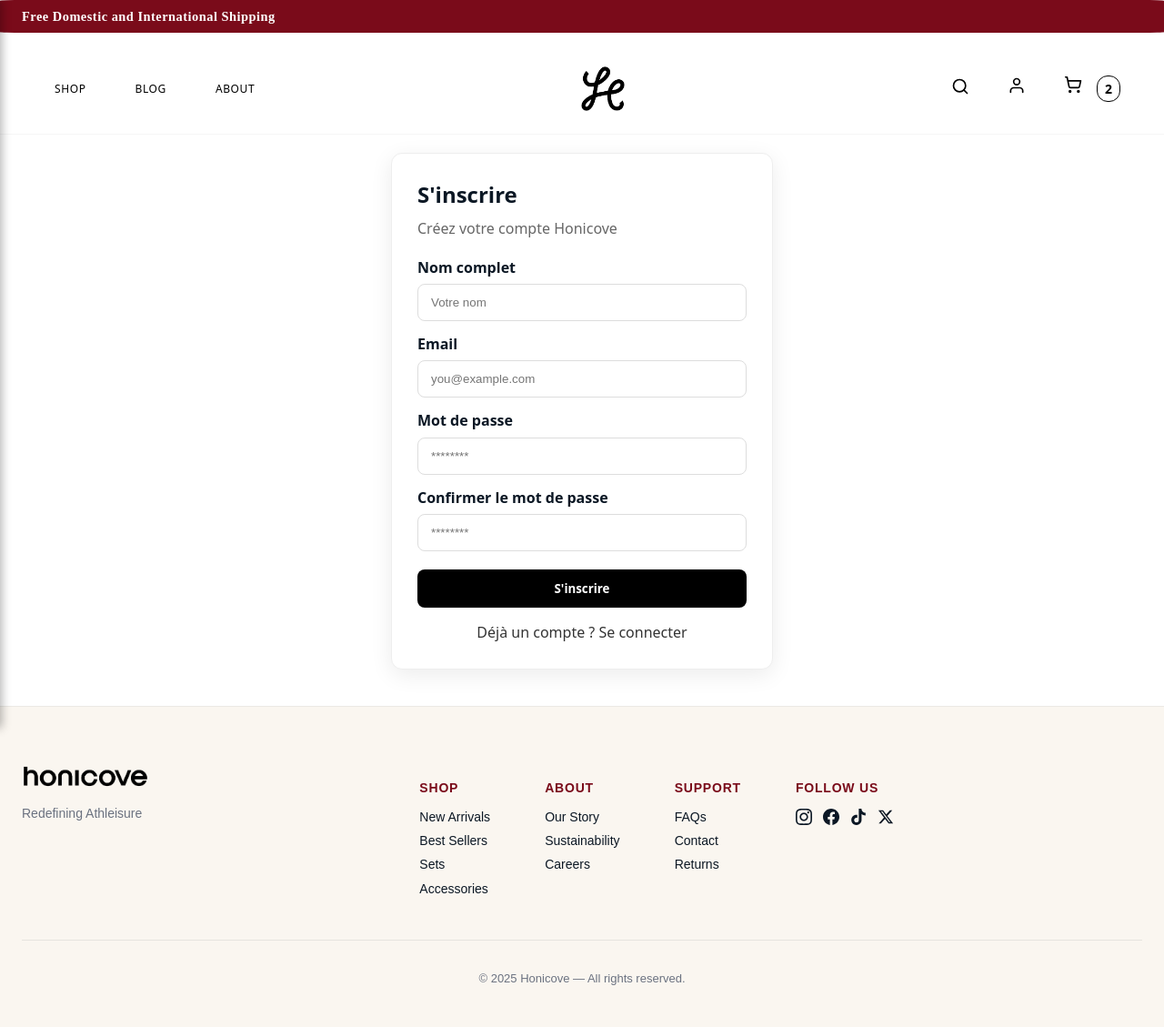
After one commit to TondereauRitchy/Honicove, a PHP site: page /dashboard/register.php in a window 1280 px wide. The commit adds this page. Shown: the whole page at 91% size. Run offline with PHP 8.4, Linux system fonts and the light colour scheme.

Commit message:
10-21-25 updte

```diff
--- a/admin/includes/menu.php
+++ b/admin/includes/menu.php
@@ -6,7 +6,7 @@
         <li class="active">
           <a href="index.php"><i class="fas fa-tachometer-alt"></i><span>Dashboard</span></a>
         </li>
-        <li><a href="produit.php"><i class="fas fa-truck"></i><span>Produit</span></a></li>
+        <li><a href="produit.php"><i class="fas fa-tshirt"></i><span>Produit</span></a></li>
         <li><a href="contact.php"><i class="fas fa-phone"></i><span>Contact</span></a></li>
         <li><a href="settings.php"><i class="fas fa-cog"></i><span>Settings</span></a></li>
         <li class="logout">
--- a/blog-detail.php
+++ b/blog-detail.php
@@ -43,13 +43,13 @@
       <h3>Shop</h3>
        <a href="#" class="shop-link" onclick="scrollToSection('shop', event)">new arrivals</a>
         <a href="#" class="shop-link" onclick="scrollToSection('shop', event)">clothing</a>
-        <a href="#" class="shop-link" onclick="scrollToSection('shop', event)">best sellers</a>
-        <a href="#" class="shop-link" onclick="scrollToSection('shop', event)">sets</a>
+        <a href="#" class="shop-link" onclick="scrollToSection('shop', event)">mats</a>
+        <a href="#" class="shop-link" onclick="scrollToSection('shop', event)">weights</a>
         <a href="#" class="shop-link" onclick="scrollToSection('shop', event)">accessories</a>
       </div>
 
       <div class="logo-primary" id="header-logo2">
-        <img src="logo/Secondary Mark, Black.png" alt="Honicove Logo" class="logo-mark">
+        <a href="index.php"><img src="logo/Secondary Mark, Black.png" alt="Honicove Logo" class="logo-mark"></a>
       </div>
 
       <nav class="main-nav" aria-label="Main navigation">
--- a/index.php
+++ b/index.php
@@ -48,8 +48,8 @@
       <h3>Shop</h3>
       <a href="#" onclick="scrollToSection('shop', event)">new arrivals</a>
       <a href="#" onclick="scrollToSection('shop', event)">clothing</a>
-      <a href="#" onclick="scrollToSection('shop', event)">best sellers</a>
-      <a href="#" onclick="scrollToSection('shop', event)">sets</a>
+      <a href="#" onclick="scrollToSection('shop', event)">mats</a>
+      <a href="#" onclick="scrollToSection('shop', event)">weights</a>
       <a href="#" onclick="scrollToSection('shop', event)">accessories</a>
     </div>
 
@@ -66,7 +66,7 @@
         <a href="#" onclick="toggleAccountDropdown(event)" aria-label="Account"><svg width="20" height="20" viewBox="0 0 24 24" fill="none" stroke="currentColor" stroke-width="2" stroke-linecap="round" stroke-linejoin="round"><path d="M20 21v-2a4 4 0 0 0-4-4H8a4 4 0 0 0-4 4v2"/><circle cx="12" cy="7" r="4"/></svg></a>
         <div id="account-dropdown" class="account-dropdown">
           <ul class="account-menu">
-            <a href="#" onclick="event.preventDefault();">Sign In</a>
+            <a href="sign.php">Sign In</a>
             <a href="#" onclick="event.preventDefault();">My Orders</a>
             <a href="#" onclick="event.preventDefault();">Account Settings</a>
             <a href="#" onclick="event.preventDefault();">Address Book</a>
--- a/produit.php
+++ b/produit.php
@@ -30,8 +30,8 @@
      <div class="overlay">
         <a href="#" class="shop-link" onclick="scrollToSection('shop', event)">new arrivals</a>
         <a href="#" class="shop-link" onclick="scrollToSection('shop', event)">clothing</a>
-        <a href="#" class="shop-link" onclick="scrollToSection('shop', event)">best sellers</a>
-        <a href="#" class="shop-link" onclick="scrollToSection('shop', event)">sets</a>
+        <a href="#" class="shop-link" onclick="scrollToSection('shop', event)">mats</a>
+        <a href="#" class="shop-link" onclick="scrollToSection('shop', event)">weights</a>
         <a href="#" class="shop-link" onclick="scrollToSection('shop', event)">accessories</a>
 
      </div>
@@ -50,7 +50,7 @@
         <a href="#" onclick="toggleAccountDropdown(event)" aria-label="Account"><svg width="20" height="20" viewBox="0 0 24 24" fill="none" stroke="currentColor" stroke-width="2" stroke-linecap="round" stroke-linejoin="round"><path d="M20 21v-2a4 4 0 0 0-4-4H8a4 4 0 0 0-4 4v2"/><circle cx="12" cy="7" r="4"/></svg></a>
         <div id="account-dropdown" class="account-dropdown">
           <ul class="account-menu">
-            <a href="#" onclick="event.preventDefault();">Sign In</a>
+            <a href="sign.php">Sign In</a>
             <a href="#" onclick="event.preventDefault();">My Orders</a>
             <a href="#" onclick="event.preventDefault();">Account Settings</a>
             <a href="#" onclick="event.preventDefault();">Address Book</a>
--- /dev/null
+++ b/register.php
@@ -0,0 +1,229 @@
+<!DOCTYPE html>
+<html lang="fr">
+<head>
+  <meta charset="UTF-8">
+  <meta name="viewport" content="width=device-width, initial-scale=1.0">
+  <title>S'inscrire - Honicove</title>
+  <link rel="stylesheet" href="style.css">
+</head>
+<body class="sign-page">
+  <div class="top-bar">
+    <th>
+      Free Domestic and International Shipping
+    </th>
+  </div>
+  <header class="site-header">
+    <nav class="brand" aria-label="Brand">
+    <a href="#" onclick="toggleSideMenu(event)" aria-label="Shop">Shop</svg></a>
+     <a href="blog.php" aria-label="Our Story">Blog</a>
+     <a href="about.php" aria-label="About">About</a>
+    </nav>
+
+
+    <!-- Side Menu Backdrop -->
+    <div id="side-menu-backdrop" class="side-menu-backdrop" onclick="closeSideMenu()"></div>
+
+    <!-- Side Menu Overlay -->
+    <div id="side-menu" class="side-menu">
+      <button class="close-menu" onclick="closeSideMenu()">&times;</button>
+      <h3 >Shop</h3>
+     <div class="overlay">
+        <a href="#" class="shop-link" onclick="scrollToSection('shop', event)">new arrivals</a>
+        <a href="#" class="shop-link" onclick="scrollToSection('shop', event)">clothing</a>
+        <a href="#" class="shop-link" onclick="scrollToSection('shop', event)">mats</a>
+        <a href="#" class="shop-link" onclick="scrollToSection('shop', event)">weights</a>
+        <a href="#" class="shop-link" onclick="scrollToSection('shop', event)">accessories</a>
+
+     </div>
+    </div>
+
+    <div class="logo-primary" id="header-logo2">
+      <a href="index.php"><img src="logo/Secondary Mark, Black.png" alt="Honicove Logo" class="logo-mark"></a>
+    </div>
+
+    <nav class="main-nav" aria-label="Main navigation">
+      <a href="#re" onclick="toggleSearch(event)" aria-label="Search"><svg width="20" height="20" viewBox="0 0 24 24" fill="none" stroke="currentColor" stroke-width="2" stroke-linecap="round" stroke-linejoin="round"><circle cx="11" cy="11" r="8"/><path d="m21 21-4.35-4.35"/></svg></a>
+      <div class="search-bar" id="searchBar" style="display:none;">
+        <input type="text" placeholder="Rechercher..." aria-label="Barre de recherche" />
+      </div>
+      <div class="account-container">
+        <a href="#" onclick="toggleAccountDropdown(event)" aria-label="Account"><svg width="20" height="20" viewBox="0 0 24 24" fill="none" stroke="currentColor" stroke-width="2" stroke-linecap="round" stroke-linejoin="round"><path d="M20 21v-2a4 4 0 0 0-4-4H8a4 4 0 0 0-4 4v2"/><circle cx="12" cy="7" r="4"/></svg></a>
+        <div id="account-dropdown" class="account-dropdown">
+          <ul class="account-menu">
+            <a href="sign.php" onclick="event.preventDefault(); window.location.href='sign.php';">Sign In</a>
+            <a href="#" onclick="event.preventDefault();">My Orders</a>
+            <a href="#" onclick="event.preventDefault();">Account Settings</a>
+            <a href="#" onclick="event.preventDefault();">Address Book</a>
+            <a href="#" onclick="event.preventDefault();">Saved Items</a>
+          </ul>
+        </div>
+      </div>
+      <div class="cart-container">
+        <a href="#" aria-label="Cart"><svg width="20" height="20" viewBox="0 0 24 24" fill="none" stroke="currentColor" stroke-width="2" stroke-linecap="round" stroke-linejoin="round"><circle cx="8" cy="21" r="1"/><circle cx="19" cy="21" r="1"/><path d="m2.05 2.05h2l2.66 12.42a2 2 0 0 0 2 1.58h9.78a2 2 0 0 0 1.95-1.57l1.65-7.43H5.12"/></svg></a>
+        <button class="Card-icon" aria-label="Voir le panier">
+          <span>2</span>
+        </button>
+      </div>
+    </nav>
+  </header>
+
+  <main class="auth-layout" style="min-height:60vh;display:flex;align-items:center;justify-content:center;padding:40px 16px;">
+    <div class="auth-card" style="width:100%;max-width:420px;background:#fff;border:1px solid #eee;border-radius:12px;padding:28px;box-shadow:0 6px 24px rgba(0,0,0,0.08);">
+      <h1 style="margin:0 0 8px;font-size:24px;">S'inscrire</h1>
+      <p style="margin:0 0 20px;color:#666;">Créez votre compte Honicove</p>
+
+      <?php if(isset($_GET['error'])): ?>
+        <div style="background:#ffe6e6;border:1px solid #ffb3b3;color:#b30000;padding:10px 12px;border-radius:8px;margin-bottom:16px;">
+          Erreur lors de l'inscription. Veuillez réessayer.
+        </div>
+      <?php endif; ?>
+
+      <form method="post" action="admin/controller/register.php" style="display:flex;flex-direction:column;gap:14px;">
+        <div>
+          <label for="name" style="display:block;margin-bottom:6px;font-weight:600;">Nom complet</label>
+          <input type="text" id="name" name="name" required placeholder="Votre nom" style="width:100%;padding:12px 14px;border:1px solid #ddd;border-radius:8px;outline:none;">
+        </div>
+        <div>
+          <label for="email" style="display:block;margin-bottom:6px;font-weight:600;">Email</label>
+          <input type="email" id="email" name="email" required placeholder="you@example.com" style="width:100%;padding:12px 14px;border:1px solid #ddd;border-radius:8px;outline:none;">
+        </div>
+        <div>
+          <label for="password" style="display:block;margin-bottom:6px;font-weight:600;">Mot de passe</label>
+          <input type="password" id="password" name="password" required placeholder="********" style="width:100%;padding:12px 14px;border:1px solid #ddd;border-radius:8px;outline:none;">
+        </div>
+        <div>
+          <label for="confirm_password" style="display:block;margin-bottom:6px;font-weight:600;">Confirmer le mot de passe</label>
+          <input type="password" id="confirm_password" name="confirm_password" required placeholder="********" style="width:100%;padding:12px 14px;border:1px solid #ddd;border-radius:8px;outline:none;">
+        </div>
+        <button type="submit" style="margin-top:6px;padding:12px 16px;background:#000;color:#fff;border:none;border-radius:8px;font-weight:600;cursor:pointer;">S'inscrire</button>
+      </form>
+
+      <div style="margin-top:16px;text-align:center;">
+        <a href="sign.php" style="color:#333;">Déjà un compte ? Se connecter</a>
+      </div>
+    </div>
+  </main>
+
+  <footer class="site-footer">
+  <div class="footer-container">
+    <div class="footer-brand">
+      <img src="logo/Primary, Black.png" alt="Honicove logo" class="footer-logo">
+      <p class="footer-tagline">Redefining Athleisure</p>
+    </div>
+
+    <div class="footer-links">
+      <div>
+        <h4>Shop</h4>
+        <a href="#">New Arrivals</a>
+        <a href="#">Best Sellers</a>
+        <a href="#">Sets</a>
+        <a href="#">Accessories</a>
+      </div>
+      <div>
+        <h4>About</h4>
+        <a href="#">Our Story</a>
+        <a href="#">Sustainability</a>
+        <a href="#">Careers</a>
+      </div>
+      <div>
+        <h4>Support</h4>
+        <a href="#">FAQs</a>
+        <a href="#">Contact</a>
+        <a href="#">Returns</a>
+      </div>
+      <div>
+        <h4>Follow us</h4>
+        <div class="footer-socials">
+          <a href="#" aria-label="Instagram">
+            <svg width="18" height="18" viewBox="0 0 24 24" fill="currentColor">
+              <path d="M12 2.163c3.204 0 3.584.012 4.85.07 3.252.148 4.771 1.691 4.919 4.919.058 1.265.069 1.645.069 4.849 0 3.205-.012 3.584-.069 4.849-.149 3.225-1.664 4.771-4.919 4.919-1.266.058-1.644.07-4.85.07-3.204 0-3.584-.012-4.849-.07-3.26-.149-4.771-1.699-4.919-4.92-.058-1.265-.07-1.644-.07-4.849 0-3.204.013-3.583.07-4.849.149-3.227 1.664-4.771 4.919-4.919 1.266-.057 1.645-.069 4.849-.069zm0-2.163c-3.259 0-3.667.014-4.947.072-4.358.2-6.78 2.618-6.98 6.98-.059 1.281-.073 1.689-.073 4.948 0 3.259.014 3.668.072 4.948.2 4.358 2.618 6.78 6.98 6.98 1.281.058 1.689.072 4.948.072 3.259 0 3.668-.014 4.948-.072 4.354-.2 6.782-2.618 6.979-6.98.059-1.28.073-1.689.073-4.948 0-3.259-.014-3.667-.072-4.947-.196-4.354-2.617-6.78-6.979-6.98-1.281-.059-1.69-.073-4.949-.073zm0 5.838c-3.403 0-6.162 2.759-6.162 6.162s2.759 6.163 6.162 6.163 6.162-2.759 6.162-6.163c0-3.403-2.759-6.162-6.162-6.162zm0 10.162c-2.209 0-4-1.79-4-4 0-2.209 1.791-4 4-4s4 1.791 4 4c0 2.21-1.791 4-4 4zm6.406-11.845c-.796 0-1.441.645-1.441 1.44s.645 1.44 1.441 1.44c.795 0 1.439-.645 1.439-1.44s-.644-1.44-1.439-1.44z"/>
+            </svg>
+          </a>
+          <a href="#" aria-label="Facebook">
+            <svg width="18" height="18" viewBox="0 0 24 24" fill="currentColor">
+              <path d="M24 12.073c0-6.627-5.373-12-12-12s-12 5.373-12 12c0 5.99 4.388 10.954 10.125 11.854v-8.385H7.078v-3.47h3.047V9.43c0-3.007 1.792-4.669 4.533-4.669 1.312 0 2.686.235 2.686.235v2.953H15.83c-1.491 0-1.956.925-1.956 1.874v2.25h3.328l-.532 3.47h-2.796v8.385C19.612 23.027 24 18.062 24 12.073z"/>
+            </svg>
+          </a>
+          <a href="#" aria-label="TikTok">
+            <svg width="18" height="18" viewBox="0 0 24 24" fill="currentColor">
+              <path d="M12.525.02c1.31-.02 2.61-.01 3.91-.02.08 1.53.63 3.09 1.75 4.17 1.12 1.11 2.7 1.62 4.24 1.79v4.03c-1.44-.05-2.89-.35-4.2-.97-.57-.26-1.1-.59-1.62-.93-.01 2.92.01 5.84-.02 8.75-.08 1.4-.54 2.79-1.35 3.94-1.31 1.92-3.58 3.17-5.91 3.21-1.43.08-2.86-.31-4.08-1.03-2.02-1.19-3.44-3.37-3.65-5.71-.02-.5-.03-1-.01-1.49.18-1.9 1.12-3.72 2.58-4.96 1.66-1.44 3.98-2.13 6.15-1.72.02 1.48-.04 2.96-.04 4.44-.99-.32-2.15-.23-3.02.37-.63.41-1.11 1.04-1.36 1.75-.21.51-.15 1.07-.14 1.61.24 1.64 1.82 3.02 3.5 2.87 1.12-.01 2.19-.66 2.77-1.61.19-.33.4-.67.41-1.06.1-1.79.06-3.57.07-5.36.01-4.03-.01-8.05.02-12.07z"/>
+            </svg>
+          </a>
+          <a href="#" aria-label="X (Twitter)">
+            <svg width="18" height="18" viewBox="0 0 24 24" fill="currentColor">
+              <path d="M18.244 2.25h3.308l-7.227 8.26 8.502 11.24H16.17l-5.214-6.817L4.99 21.75H1.68l7.73-8.835L1.254 2.25H8.08l4.713 6.231zm-1.161 17.52h1.833L7.084 4.126H5.117z"/>
+            </svg>
+          </a>
+        </div>
+      </div>
+    </div>
+  </div>
+
+  <div class="footer-bottom">
+    <p>© <span id="year"></span> Honicove — All rights reserved.</p>
+  </div>
+  </footer>
+  <script>
+    function scrollToSection(id, e){
+      if(e) e.preventDefault();
+      const el = document.getElementById(id);
+      if(!el) return window.scrollTo({top:0, behavior:'smooth'});
+      el.scrollIntoView({behavior:'smooth', block:'start'});
+    }
+
+    function goHome(e){
+      if(e) e.preventDefault();
+      window.scrollTo({top:0,behavior:'smooth'});
+    }
+
+    function toggleSearch(e) {
+      e.preventDefault();
+      const searchBar = document.getElementById('searchBar');
+      if (searchBar.style.display === 'none' || searchBar.style.display === '') {
+        searchBar.style.display = 'block';
+      } else {
+        searchBar.style.display = 'none';
+      }
+    }
+
+    function toggleSideMenu(e) {
+      e.preventDefault();
+      const sideMenu = document.getElementById('side-menu');
+      const backdrop = document.getElementById('side-menu-backdrop');
+      sideMenu.classList.toggle('open');
+      backdrop.style.display = sideMenu.classList.contains('open') ? 'block' : 'none';
+    }
+
+    function closeSideMenu() {
+      const sideMenu = document.getElementById('side-menu');
+      const backdrop = document.getElementById('side-menu-backdrop');
+      sideMenu.classList.remove('open');
+      backdrop.style.display = 'none';
+    }
+
+    function toggleAccountDropdown(e) {
+      e.preventDefault();
+      const dropdown = document.getElementById('account-dropdown');
+      const isOpen = dropdown.classList.contains('show');
+      if (isOpen) {
+        dropdown.classList.remove('show');
+        document.removeEventListener('click', closeAccountDropdown);
+      } else {
+        dropdown.classList.add('show');
+        document.addEventListener('click', closeAccountDropdown);
+      }
+    }
+
+    function closeAccountDropdown(e) {
+      const container = document.querySelector('.account-container');
+      const dropdown = document.getElementById('account-dropdown');
+      if (!container.contains(e.target)) {
+        dropdown.classList.remove('show');
+        document.removeEventListener('click', closeAccountDropdown);
+      }
+    }
+
+    document.getElementById('year').textContent = new Date().getFullYear();
+  </script>
+</body>
+</html>
--- a/style.css
+++ b/style.css
@@ -291,6 +291,11 @@
 
 /* Specific spacing for about page */
 body.about-page .wrap {
+  padding-top: 10%;
+}
+
+/* Specific spacing for sign page */
+body.sign-page {
   padding-top: 10%;
 }
 
@@ -1099,6 +1104,36 @@
 }
 
 body.about-page button.Card-icon span {
+  color: black;
+  border-color: black;
+}
+
+/* Sign page header styles */
+body.sign-page header.site-header,
+body.sign-page header.site-header a {
+  color: black;
+  background: white;
+  backdrop-filter: none !important;
+  -webkit-backdrop-filter: none !important;
+}
+body.sign-page header.site-header a.shop-link {
+  color: white !important;
+  background: transparent !important;
+  display: block;
+}
+
+body.sign-page .dropdown-toggle .arrow {
+  border-right: 2px solid black;
+  border-bottom: 2px solid black;
+}
+
+body.sign-page .brand a:hover,
+body.sign-page nav.main-nav a:hover {
+  background-color: #B22234 !important;
+  color: var(--white);
+}
+
+body.sign-page button.Card-icon span {
   color: black;
   border-color: black;
 }
```
Also changed, not shown: about.php (+4 -4 lines), admin/admin.css (+18 -18 lines), blog.php (+5 -6 lines), sign.php (added, +221 -0 lines).
